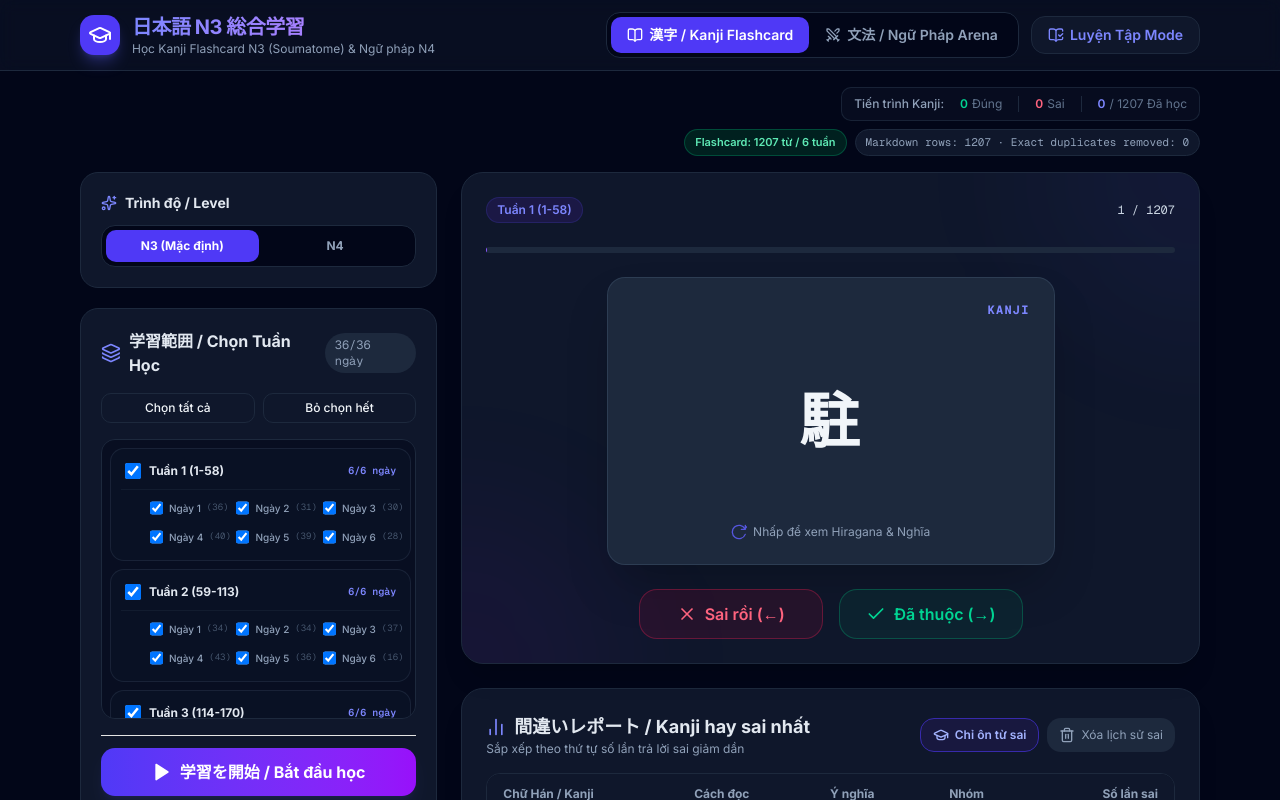
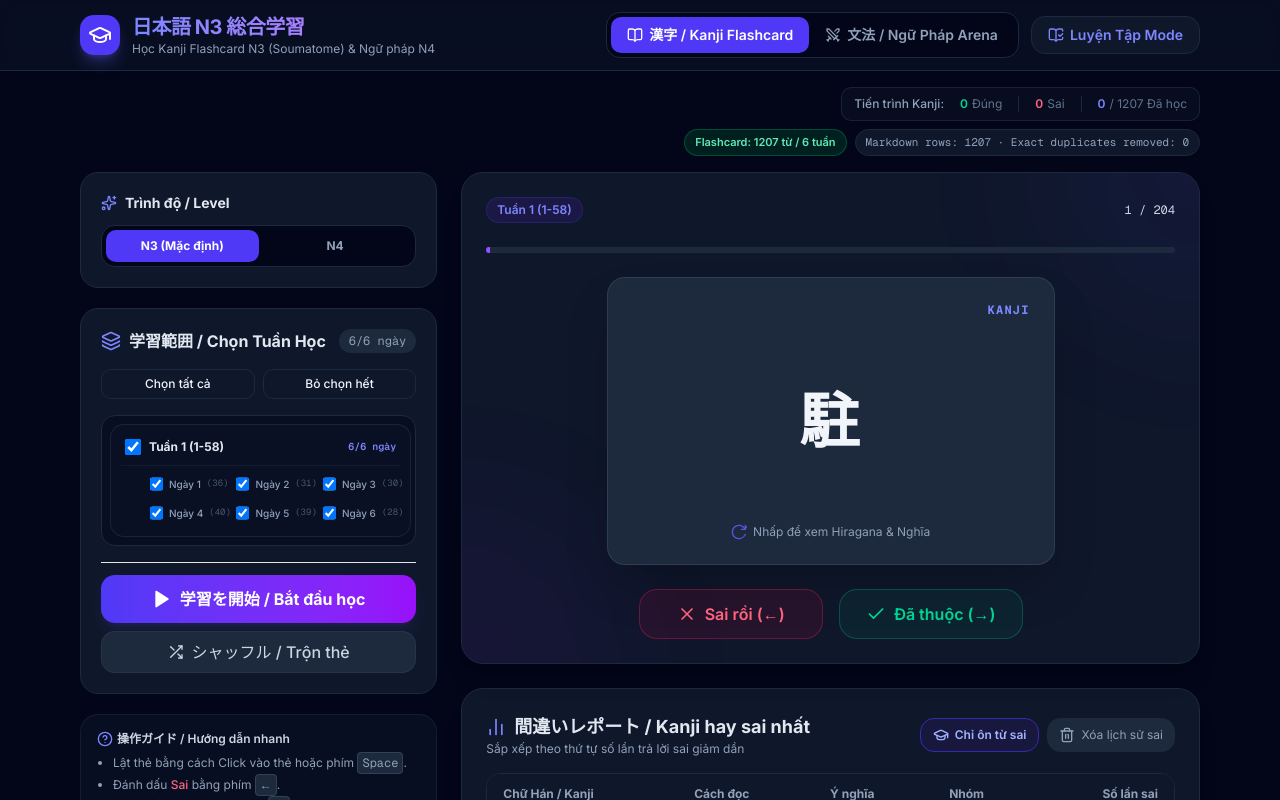
Before and after one commit to danghung-dev/zi-hoc-tap, a Next.js app: page / in a window 1280 px wide. Shown: the top 800 px of the page. Built offline with nearby package versions, Linux system fonts and the light colour scheme.

Commit message:
feat: update N3 selection logic to focus on Week 1 and adjust related UI elements

```diff
--- a/src/app/page.tsx
+++ b/src/app/page.tsx
@@ -82,12 +82,10 @@ export default function Page() {
 
   // Initialize
   useEffect(() => {
-    // 1. Initial selection is all days of N3 (default level)
+    // 1. Initial selection is all days of Week 1 of N3 (default level, weeks 2-6 hidden)
     const initialSets = new Set<string>();
-    for (let w = 1; w <= 6; w++) {
-      for (let d = 1; d <= 6; d++) {
-        initialSets.add(`w${w}_d${d}`);
-      }
+    for (let d = 1; d <= 6; d++) {
+      initialSets.add(`w1_d${d}`);
     }
     setSelectedSetIds(initialSets);
 
@@ -148,10 +146,8 @@ export default function Page() {
 
     const newSets = new Set<string>();
     if (newLevel === "N3") {
-      for (let w = 1; w <= 6; w++) {
-        for (let d = 1; d <= 6; d++) {
-          newSets.add(`w${w}_d${d}`);
-        }
+      for (let d = 1; d <= 6; d++) {
+        newSets.add(`w1_d${d}`);
       }
     } else {
       for (let s = 1; s <= 40; s++) {
@@ -273,10 +269,8 @@ export default function Page() {
   const handleSelectAll = () => {
     const newSets = new Set<string>();
     if (level === "N3") {
-      for (let w = 1; w <= 6; w++) {
-        for (let d = 1; d <= 6; d++) {
-          newSets.add(`w${w}_d${d}`);
-        }
+      for (let d = 1; d <= 6; d++) {
+        newSets.add(`w1_d${d}`);
       }
     } else {
       for (let s = 1; s <= 40; s++) {
@@ -296,10 +290,8 @@ export default function Page() {
       // Auto select all if none is selected
       const allSets = new Set<string>();
       if (level === "N3") {
-        for (let w = 1; w <= 6; w++) {
-          for (let d = 1; d <= 6; d++) {
-            allSets.add(`w${w}_d${d}`);
-          }
+        for (let d = 1; d <= 6; d++) {
+          allSets.add(`w1_d${d}`);
         }
       } else {
         for (let s = 1; s <= 40; s++) {
@@ -648,7 +640,7 @@ export default function Page() {
                   </h2>
                   <span className="text-xs bg-slate-800 px-2.5 py-1 rounded-full text-slate-400 font-mono">
                     {level === "N3"
-                      ? `${selectedSetIds.size}/36 ngày`
+                      ? `${selectedSetIds.size}/6 ngày`
                       : `${selectedSetIds.size}/40 bộ`}
                   </span>
                 </div>
@@ -671,8 +663,10 @@ export default function Page() {
                 {/* List of sets */}
                 <div className="max-h-[280px] overflow-y-auto pr-1 flex flex-col gap-2 border border-slate-800 rounded-xl p-2 bg-slate-950/50">
                   {level === "N3" ? (
-                    Object.keys(setNamesN3).map((idStr) => {
-                      const weekId = parseInt(idStr);
+                    Object.keys(setNamesN3)
+                      .filter((idStr) => parseInt(idStr) === 1)
+                      .map((idStr) => {
+                        const weekId = parseInt(idStr);
                       const weekName = setNamesN3[weekId];
                       const days = [1, 2, 3, 4, 5, 6];
                       const selectedDaysInWeek = days.filter(d => selectedSetIds.has(`w${weekId}_d${d}`));
```
